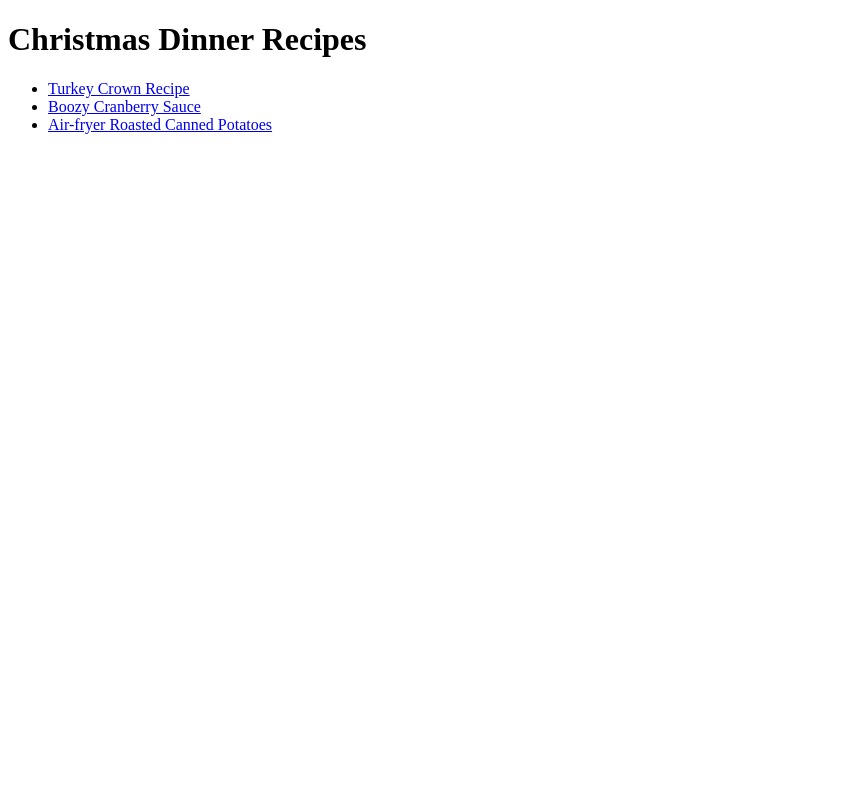
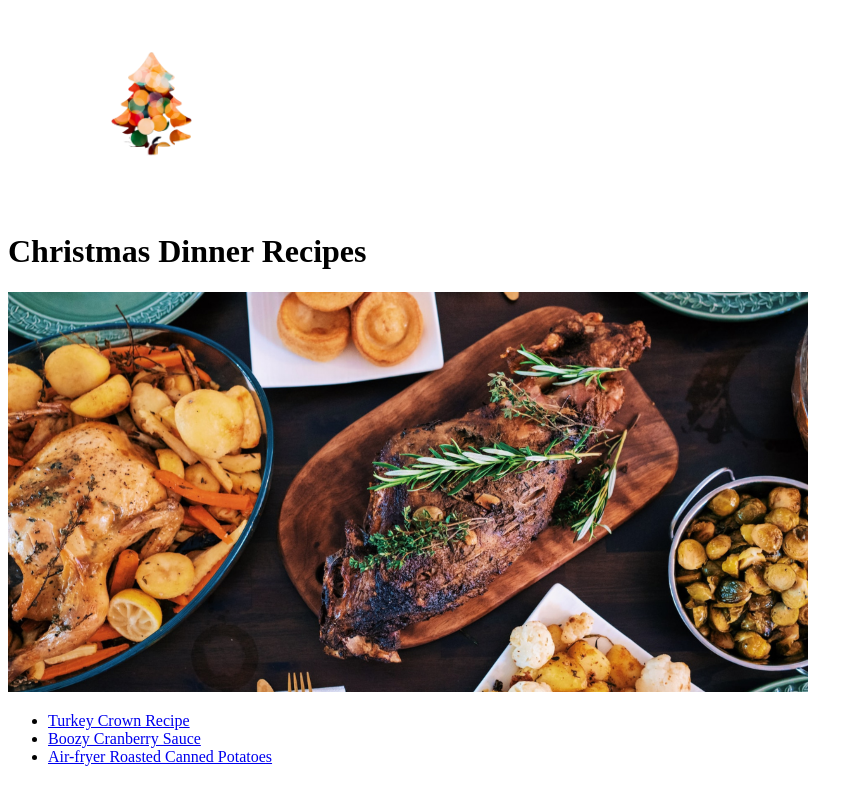
Before and after one commit to kevchai/recipes, a plain HTML site: page index.html in a window 1280 px wide. Shown: the whole page, without its empty margins (0-863 px from the left). Drawn offline with Linux system fonts and the light colour scheme.

Commit message:
Add homepage images

```diff
--- a/index.html
+++ b/index.html
@@ -7,7 +7,9 @@
     </head>
 
     <body>
+        <img src="/images/xmas-logo.png" alt="logo" height="200">
         <h1>Christmas Dinner Recipes</h1>
+        <img src="/images/xmas-dinner.png" alt="Christmas food" height="400">
         <ul>
             <li><a href="./recipes/turkey-crown.html">Turkey Crown Recipe</a></li>
             <li><a href="./recipes/boozy-cranberry-sauce.html">Boozy Cranberry Sauce</a></li>
```
Also changed, not shown: recipes/air-fryer-roasted-canned-potatoes.html (+2 -0 lines), images/xmas-dinner.png (added), images/xmas-logo.png (added), recipes/boozy-cranberry-sauce.html (line endings or trailing spaces), recipes/turkey-crown.html (line endings or trailing spaces).
